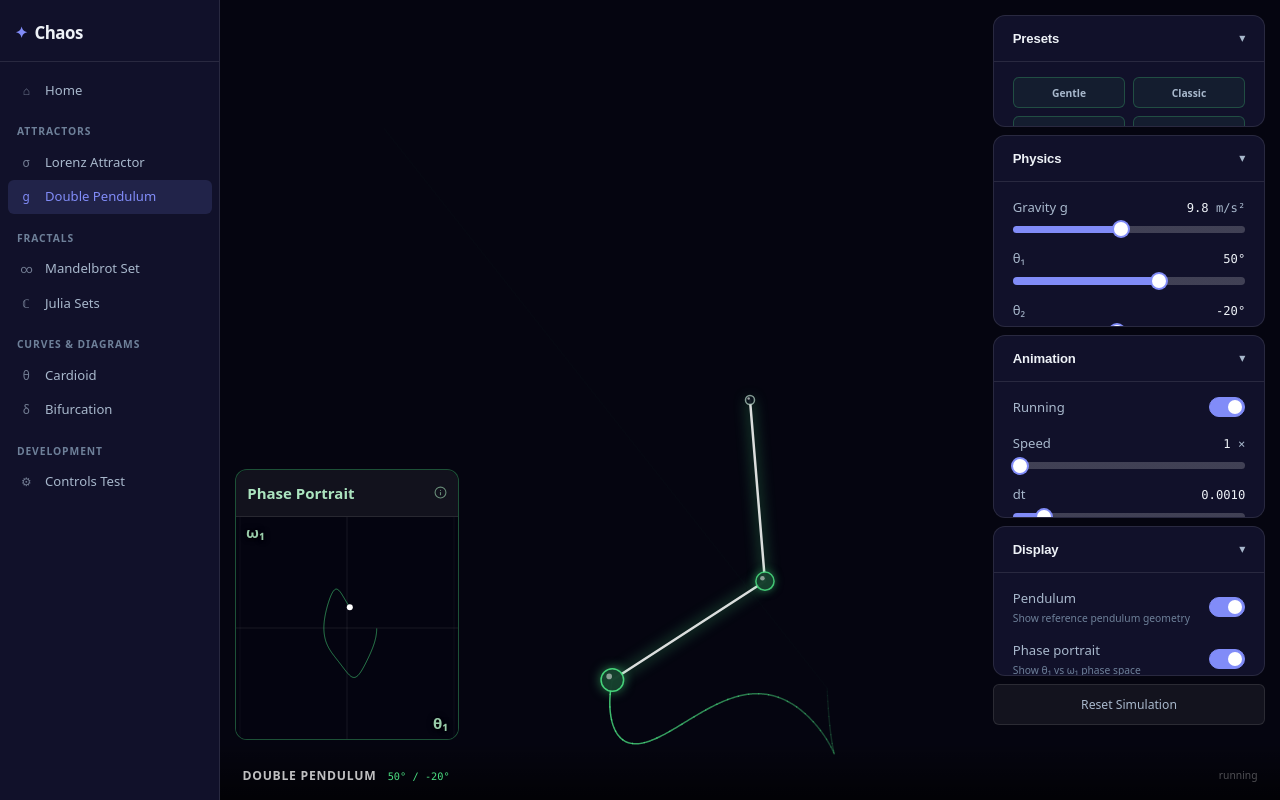
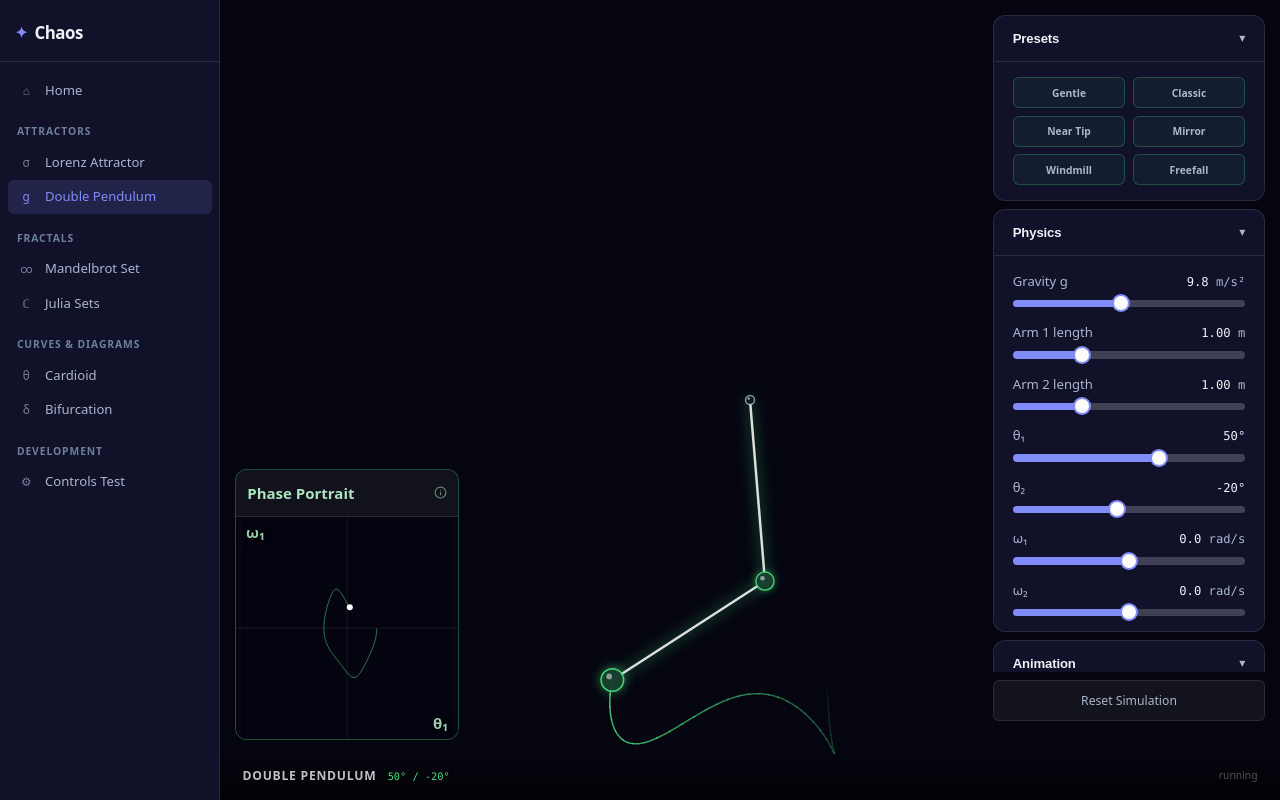
Before and after one commit to atleaarrestad/Chaos, a React (Vite) app: page /double-pendulum in a window 1280 px wide. Built offline with nearby package versions, Linux system fonts and the light colour scheme.

Commit message:
adjustable arm lengths

```diff
--- a/src/pages/DoublePendulum/DoublePendulum.module.css
+++ b/src/pages/DoublePendulum/DoublePendulum.module.css
@@ -18,19 +18,48 @@
 /* ─── Floating sidebar ───────────────────────────────────────────────────── */
 
 .sidebar {
-  position: absolute;
+  position: fixed;
   top: var(--space-4);
   right: var(--space-4);
   width: 272px;
-  max-height: calc(100% - var(--space-8) - 60px);
-  overflow-y: auto;
-  overflow-x: hidden;
+  /* Fixed positioning escapes overflow:hidden parents, giving a reliable viewport-relative height */
+  height: calc(100vh - var(--space-8) - 64px);
   display: flex;
   flex-direction: column;
   gap: var(--space-2);
   z-index: 10;
+}
+
+/* Scrollable panels region */
+.sidebarPanels {
+  flex: 1;
+  min-height: 0;
+  overflow-y: auto;
+  overflow-x: hidden;
   scrollbar-width: thin;
-  scrollbar-color: var(--border) transparent;
+  scrollbar-color: var(--border-hover) transparent;
+}
+
+.sidebarPanels > * + * {
+  margin-top: var(--space-2);
+}
+
+.sidebarPanels::-webkit-scrollbar {
+  width: 4px;
+}
+
+.sidebarPanels::-webkit-scrollbar-track {
+  background: transparent;
+}
+
+.sidebarPanels::-webkit-scrollbar-thumb {
+  background: var(--border-hover);
+  border-radius: var(--radius-full);
+}
+
+/* Reset button pinned at the bottom */
+.sidebarActions {
+  flex-shrink: 0;
 }
 
 .resetBtn {
--- a/src/pages/DoublePendulum/DoublePendulum.tsx
+++ b/src/pages/DoublePendulum/DoublePendulum.tsx
@@ -23,6 +23,8 @@ const DEFAULT_DT     = 0.001;
 const DEFAULT_SPEED  = 1;          // real-time by default
 const DEFAULT_SPREAD = 0.01;
 const DEFAULT_TRAIL  = 15.0;  // seconds of trail
+const DEFAULT_L1     = 1.0;   // arm 1 length (relative)
+const DEFAULT_L2     = 1.0;   // arm 2 length (relative)
 
 const MAX_PHASE_PTS  = 5_000;
 const MAX_TRAIL_PTS  = 72_000;  // (x,y,t) per point — covers 600s at 120Hz
@@ -74,13 +76,13 @@ const PRESETS = [
 
 function cpuRK4(
   th1: number, om1: number, th2: number, om2: number,
-  dt: number, g: number,
+  dt: number, g: number, l1: number, l2: number,
 ): [number, number, number, number] {
   const deriv = (th1: number, om1: number, th2: number, om2: number) => {
     const d = th1 - th2, sd = Math.sin(d), cd = Math.cos(d);
     const denom = 3 - Math.cos(2 * d);
-    const a1 = (-3*g*Math.sin(th1) - g*Math.sin(th1-2*th2) - 2*sd*(om2*om2+om1*om1*cd)) / denom;
-    const a2 = (2*sd*(2*om1*om1 + 2*g*Math.cos(th1) + om2*om2*cd)) / denom;
+    const a1 = (-3*g*Math.sin(th1) - g*Math.sin(th1-2*th2) - 2*sd*(l2*om2*om2 + l1*om1*om1*cd)) / (l1*denom);
+    const a2 = (2*sd*(2*l1*om1*om1 + 2*g*Math.cos(th1) + l2*om2*om2*cd)) / (l2*denom);
     return [om1, a1, om2, a2] as const;
   };
   const h = dt / 2;
@@ -104,6 +106,7 @@ interface LiveParams {
   g: number; dt: number; speed: number; spread: number;
   trailSecs: number; pointSize: number; colorMode: ColorMode;
   running: boolean; showPendulum: boolean; showPhase: boolean; showEnsemble: boolean;
+  l1: number; l2: number;
 }
 
 // ─── Component ────────────────────────────────────────────────────────────────
@@ -116,6 +119,8 @@ export default function DoublePendulum() {
   const [omega2,  setOmega2]  = useState(DEFAULT_OMEGA2);
   const [g,       setG]       = useState(DEFAULT_G);
   const [spread,  setSpread]  = useState(DEFAULT_SPREAD);
+  const [l1,      setL1]      = useState(DEFAULT_L1);
+  const [l2,      setL2]      = useState(DEFAULT_L2);
 
   // ── Animation params ────────────────────────────────────────────────────────
   const [dt,        setDt]        = useState(DEFAULT_DT);
@@ -159,22 +164,26 @@ export default function DoublePendulum() {
   const pRef = useRef<LiveParams>({
     theta1, theta2, omega1, omega2, g, dt, speed, spread,
     trailSecs, pointSize, colorMode, running, showPendulum, showPhase, showEnsemble,
+    l1, l2,
   });
 
   useEffect(() => {
     pRef.current = {
       theta1, theta2, omega1, omega2, g, dt, speed, spread,
       trailSecs, pointSize, colorMode, running, showPendulum, showPhase, showEnsemble,
+      l1, l2,
     };
   }, [theta1, theta2, omega1, omega2, g, dt, speed, spread,
-      trailSecs, pointSize, colorMode, running, showPendulum, showPhase, showEnsemble]);
+      trailSecs, pointSize, colorMode, running, showPendulum, showPhase, showEnsemble,
+      l1, l2]);
 
   // ── Helpers ─────────────────────────────────────────────────────────────────
 
   const gpuParams = useCallback((): DoublePendulumParams => {
     const p = pRef.current;
     return { theta1: p.theta1, omega1: p.omega1, theta2: p.theta2, omega2: p.omega2,
-             g: p.g, dt: p.dt, spread: p.spread, pointSize: p.pointSize, colorMode: p.colorMode };
+             g: p.g, dt: p.dt, spread: p.spread, pointSize: p.pointSize, colorMode: p.colorMode,
+             l1: p.l1, l2: p.l2 };
   }, []);
 
   const resetSimulation = useCallback(() => {
@@ -225,11 +234,22 @@ export default function DoublePendulum() {
     // eslint-disable-next-line react-hooks/exhaustive-deps
   }, []);
 
-  // Reset when physics initial conditions change
+  // Reset when physics initial conditions or arm lengths change
   useEffect(() => {
     if (gpuRef.current) resetSimulation();
   // eslint-disable-next-line react-hooks/exhaustive-deps
   }, [theta1, theta2, omega1, omega2, g, spread]);
+
+  // Arm length changes invalidate stored trail pixel coords — always wipe
+  useEffect(() => {
+    trailHeadRef.current  = 0;
+    trailCountRef.current = 0;
+    phaseHeadRef.current  = 0;
+    phaseTotalRef.current = 0;
+    phaseMaxOmRef.current = 8;
+    gpuRef.current?.reset(gpuParams());
+  // eslint-disable-next-line react-hooks/exhaustive-deps
+  }, [l1, l2]);
 
   // ── Draw helpers ─────────────────────────────────────────────────────────────
 
@@ -238,15 +258,16 @@ export default function DoublePendulum() {
     ctx: CanvasRenderingContext2D,
     W: number, H: number,
     th1: number, th2: number,
+    l1: number, l2: number,
   ) {
-    const scale  = Math.min(W, H) / 4.4;
+    const scale  = Math.min(W, H) / (2.2 * (l1 + l2));
     const px     = W / 2;
     const py     = H / 2;
 
-    const b1x = px + Math.sin(th1) * scale;
-    const b1y = py + Math.cos(th1) * scale;
-    const b2x = b1x + Math.sin(th2) * scale;
-    const b2y = b1y + Math.cos(th2) * scale;
+    const b1x = px + Math.sin(th1) * scale * l1;
+    const b1y = py + Math.cos(th1) * scale * l1;
+    const b2x = b1x + Math.sin(th2) * scale * l2;
+    const b2y = b1y + Math.cos(th2) * scale * l2;
 
     ctx.save();
     ctx.lineCap  = 'round';
@@ -411,7 +432,7 @@ export default function DoublePendulum() {
       // Always advance CPU reference pendulum
       let { th1, om1, th2, om2 } = refRef.current;
       for (let s = 0; s < p.speed * STEPS_PER_FRAME; s++) {
-        [th1, om1, th2, om2] = cpuRK4(th1, om1, th2, om2, p.dt, p.g);
+        [th1, om1, th2, om2] = cpuRK4(th1, om1, th2, om2, p.dt, p.g, p.l1, p.l2);
         if (!isFinite(th1) || !isFinite(om1)) { th1 = p.theta1; om1 = 0; th2 = p.theta2; om2 = 0; break; }
       }
       refRef.current = { th1, om1, th2, om2 };
@@ -446,11 +467,11 @@ export default function DoublePendulum() {
       } else {
         // Single-pendulum trail: ring buffer → redraw each frame with explicit alpha.
         // This avoids the 8-bit canvas precision bug where tiny per-frame alphas round to 0.
-        const scale = Math.min(W, H) / 4.4;
-        const b1x = W / 2 + Math.sin(th1) * scale;
-        const b1y = H / 2 + Math.cos(th1) * scale;
-        const b2x = b1x + Math.sin(th2) * scale;
-        const b2y = b1y + Math.cos(th2) * scale;
+        const scale = Math.min(W, H) / (2.2 * (p.l1 + p.l2));
+        const b1x = W / 2 + Math.sin(th1) * scale * p.l1;
+        const b1y = H / 2 + Math.cos(th1) * scale * p.l1;
+        const b2x = b1x + Math.sin(th2) * scale * p.l2;
+        const b2y = b1y + Math.cos(th2) * scale * p.l2;
 
         // Store current position with wall-clock timestamp (seconds)
         const now  = performance.now() / 1000;
@@ -515,7 +536,7 @@ export default function DoublePendulum() {
 
     if (p.showPendulum) {
       const { th1, th2 } = refRef.current;
-      drawPendulumGeometry(ctx, W, H, th1, th2);
+      drawPendulumGeometry(ctx, W, H, th1, th2, p.l1, p.l2);
     }
 
     // ── Phase portrait panel ─────────────────────────────────────────────────
@@ -565,6 +586,7 @@ export default function DoublePendulum() {
       {/* ── Floating sidebar ───────────────────────────────────────────────── */}
       <div ref={sidebarRef} className={styles.sidebar}>
 
+        <div className={styles.sidebarPanels}>
         <ControlPanel title="Presets">
           <ControlGroup>
             <div className={styles.snapGrid}>
@@ -590,6 +612,18 @@ export default function DoublePendulum() {
               value={g} onChange={setG}
               min={1} max={20} step={0.1}
               format={v => v.toFixed(1)} unit="m/s²"
+            />
+            <Slider
+              label="Arm 1 length"
+              value={l1} onChange={setL1}
+              min={0.2} max={3} step={0.05}
+              format={v => v.toFixed(2)} unit="m"
+            />
+            <Slider
+              label="Arm 2 length"
+              value={l2} onChange={setL2}
+              min={0.2} max={3} step={0.05}
+              format={v => v.toFixed(2)} unit="m"
             />
             <Slider
               label="θ₁"
@@ -683,10 +717,13 @@ export default function DoublePendulum() {
             </>)}
           </ControlGroup>
         </ControlPanel>
+        </div>{/* end sidebarPanels */}
 
-        <button className={styles.resetBtn} type="button" onClick={resetSimulation}>
-          Reset Simulation
-        </button>
+        <div className={styles.sidebarActions}>
+          <button className={styles.resetBtn} type="button" onClick={resetSimulation}>
+            Reset Simulation
+          </button>
+        </div>
       </div>
 
       {/* ── Phase portrait panel ─────────────────────────────────────────────── */}
--- a/src/pages/DoublePendulum/double-pendulum-gpu.ts
+++ b/src/pages/DoublePendulum/double-pendulum-gpu.ts
@@ -30,19 +30,21 @@ in vec4 a_state; // (th1, om1, th2, om2)
 
 uniform float u_dt;
 uniform float u_g;
+uniform float u_l1;
+uniform float u_l2;
 uniform int   u_steps;
 
 out vec4 v_newState;
 
-// Double pendulum derivatives: m1=m2=1, l1=l2=1
+// Double pendulum derivatives: m1=m2=1, general rod lengths l1, l2
 vec4 dpDeriv(vec4 s) {
   float th1 = s.x, om1 = s.y, th2 = s.z, om2 = s.w;
   float d    = th1 - th2;
   float sd   = sin(d), cd = cos(d);
   float denom = 3.0 - cos(2.0 * d);
   float a1 = (-3.0*u_g*sin(th1) - u_g*sin(th1 - 2.0*th2)
-              - 2.0*sd*(om2*om2 + om1*om1*cd)) / denom;
-  float a2 = (2.0*sd*(2.0*om1*om1 + 2.0*u_g*cos(th1) + om2*om2*cd)) / denom;
+              - 2.0*sd*(u_l2*om2*om2 + u_l1*om1*om1*cd)) / (u_l1 * denom);
+  float a2 = (2.0*sd*(2.0*u_l1*om1*om1 + 2.0*u_g*cos(th1) + u_l2*om2*om2*cd)) / (u_l2 * denom);
   return vec4(om1, a1, om2, a2);
 }
 
@@ -80,6 +82,8 @@ in vec4 a_state; // (th1, om1, th2, om2)
 uniform float u_pointSize;
 uniform int   u_nParticles;
 uniform int   u_colorMode; // 0=heat, 1=rainbow, 2=green
+uniform float u_l1;
+uniform float u_l2;
 
 out vec4 v_color; // pre-multiplied RGBA
 
@@ -112,11 +116,11 @@ void main() {
   float th1 = a_state.x;
   float th2 = a_state.z;
 
-  // Second-bob position (l1=l2=1), NDC range [-2.2, 2.2]
-  float x2 = sin(th1) + sin(th2);
-  float y2 = -(cos(th1) + cos(th2));
-
-  gl_Position  = vec4(x2 / 2.2, y2 / 2.2, 0.0, 1.0);
+  // Second-bob position scaled to NDC
+  float x2 = u_l1*sin(th1) + u_l2*sin(th2);
+  float y2 = -(u_l1*cos(th1) + u_l2*cos(th2));
+  float maxR = (u_l1 + u_l2) * 1.1;
+  gl_Position  = vec4(x2 / maxR, y2 / maxR, 0.0, 1.0);
   gl_PointSize = u_pointSize;
 
   float t = float(gl_VertexID) / float(u_nParticles - 1);
@@ -176,6 +180,8 @@ export interface DoublePendulumParams {
   spread: number;  // rad – initial θ₁ spread across ensemble
   pointSize: number;
   colorMode: ColorMode;
+  l1: number;      // arm 1 length (m, relative)
+  l2: number;      // arm 2 length (m, relative)
 }
 
 // ─── GPU class ────────────────────────────────────────────────────────────────
@@ -203,11 +209,15 @@ export class DoublePendulumGPU {
   private uDt:    WebGLUniformLocation;
   private uG:     WebGLUniformLocation;
   private uSteps: WebGLUniformLocation;
+  private uL1Int: WebGLUniformLocation;
+  private uL2Int: WebGLUniformLocation;
 
   // Scatter uniforms
   private uPointSize:  WebGLUniformLocation;
   private uNParticles: WebGLUniformLocation;
   private uColorMode:  WebGLUniformLocation;
+  private uL1Sct: WebGLUniformLocation;
+  private uL2Sct: WebGLUniformLocation;
 
   /** Ping-pong: false → A is current, true → B is current */
   private ping = false;
@@ -231,11 +241,15 @@ export class DoublePendulumGPU {
     this.uDt    = gl.getUniformLocation(pi, 'u_dt')!;
     this.uG     = gl.getUniformLocation(pi, 'u_g')!;
     this.uSteps = gl.getUniformLocation(pi, 'u_steps')!;
+    this.uL1Int = gl.getUniformLocation(pi, 'u_l1')!;
+    this.uL2Int = gl.getUniformLocation(pi, 'u_l2')!;
 
     const ps = this.progScatter;
     this.uPointSize  = gl.getUniformLocation(ps, 'u_pointSize')!;
     this.uNParticles = gl.getUniformLocation(ps, 'u_nParticles')!;
     this.uColorMode  = gl.getUniformLocation(ps, 'u_colorMode')!;
+    this.uL1Sct = gl.getUniformLocation(ps, 'u_l1')!;
+    this.uL2Sct = gl.getUniformLocation(ps, 'u_l2')!;
 
     const byteSize = N_PENDULUMS * 4 * 4;
     this.bufStateA = this.makeBuffer(generateInitialState(params), null);
@@ -285,6 +299,8 @@ export class DoublePendulumGPU {
     gl.useProgram(this.progIntegrate);
     gl.uniform1f(this.uDt,    p.dt);
     gl.uniform1f(this.uG,     p.g);
+    gl.uniform1f(this.uL1Int, p.l1);
+    gl.uniform1f(this.uL2Int, p.l2);
     gl.uniform1i(this.uSteps, STEPS_PER_FRAME);
 
     gl.bindTransformFeedback(gl.TRANSFORM_FEEDBACK, this.tf);
@@ -321,6 +337,8 @@ export class DoublePendulumGPU {
     gl.useProgram(this.progScatter);
     gl.uniform1f(this.uPointSize, p.pointSize);
     gl.uniform1i(this.uNParticles, N_PENDULUMS);
+    gl.uniform1f(this.uL1Sct, p.l1);
+    gl.uniform1f(this.uL2Sct, p.l2);
     gl.uniform1i(this.uColorMode,
       p.colorMode === 'rainbow' ? 1 : p.colorMode === 'green' ? 2 : 0);
 
```
